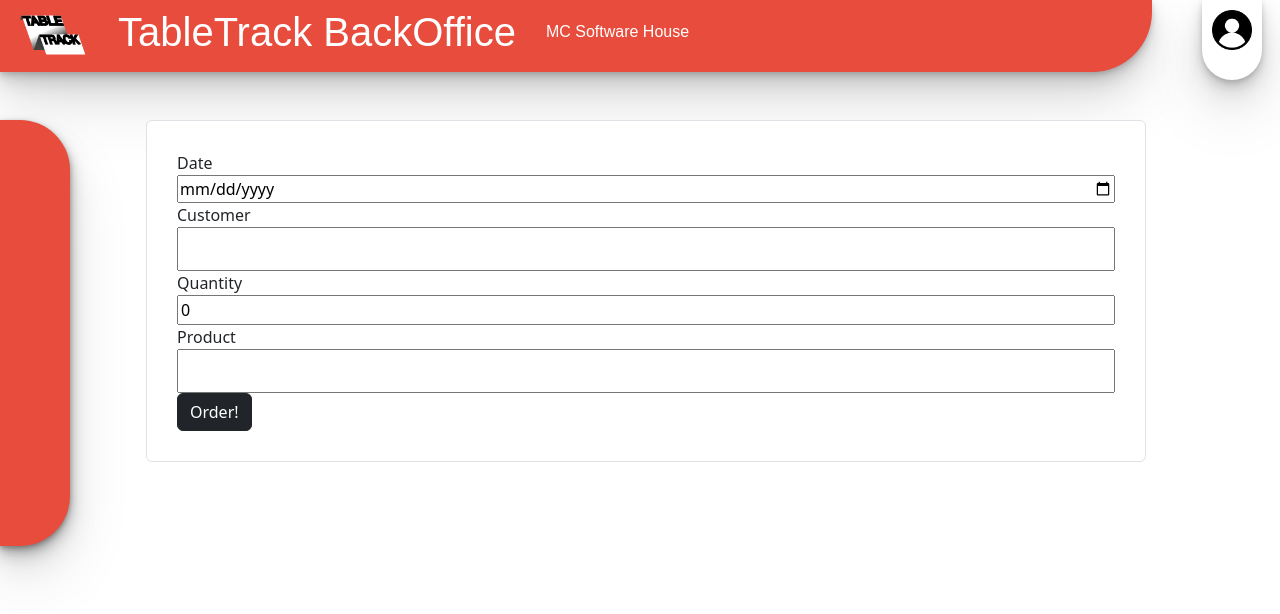
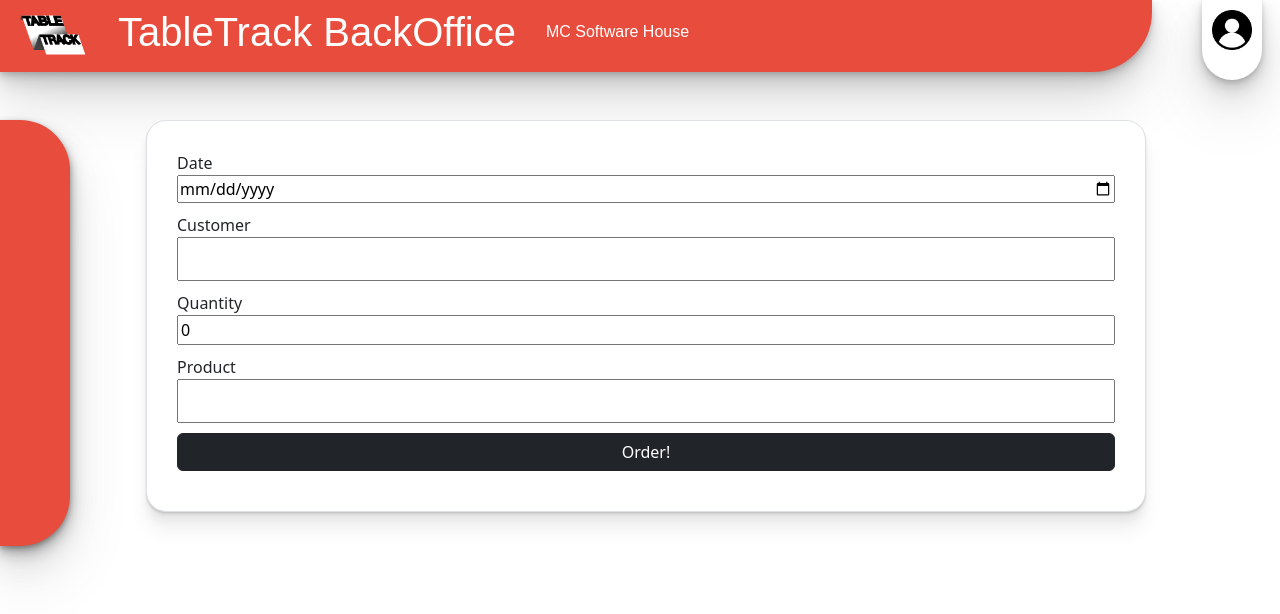
Before and after one commit to Mechiuw/Vue.TableTrack-Website-Back_Office, a Vue app in the folder vue-web-ex01/: page /dashboard/content/orderform in a window 1280 px wide. Shown: the top 614 px of the page. Built offline with nearby package versions, Linux system fonts and the light colour scheme; sample sign-in values are in the browser's storage; some icons are missing.

Commit message:
[FIX] Fixed form style

```diff
--- a/vue-web-ex01/src/components/order/form/OrderForm.vue
+++ b/vue-web-ex01/src/components/order/form/OrderForm.vue
@@ -1,11 +1,11 @@
 <template>
   <div class="container">
     <form @submit.prevent="addOrder" class="form-control ordr-form">
-      <div>
+      <div class="input-div">
         <label for="order-date">Date</label>
         <input v-model="orderDate" type="date" id="order-date" class="order-inputs">
       </div>
-      <div>
+      <div class="input-div">
         <label for="customer-select">Customer</label>
         <Autocomplete
           v-model="selectedCustomer"
@@ -14,11 +14,11 @@
           placeholder="Search for customer..."
         />
       </div>
-      <div>
+      <div class="input-div">
         <label for="order-quantity-product">Quantity</label>
         <input v-model="orderQuantity" type="number" id="order-quantity-product" min="1" class="order-inputs"/>
       </div>
-      <div>
+      <div class="input-div">
         <label for="order-product">Product</label>
         <Autocomplete
           v-model="selectedProduct"
@@ -27,8 +27,8 @@
           placeholder="Search for product..."
         />
       </div>
-      <div>
-        <button class="btn btn-dark" type="submit">Order!</button>
+      <div class="input-div">
+        <button class="btn btn-dark button-order-input" type="submit">Order!</button>
       </div>
     </form>
   </div>
@@ -77,12 +77,5 @@ export default {
 </script>
 
 <style>
-.ordr-form {
-  padding: 30px;
-  width: 100%;
-  height: 100%;
-}
-.order-inputs {
-  width: 100%;
-}
+@import url('../form/OrderFormStyle.css');
 </style>
--- a/vue-web-ex01/src/components/order/form/OrderFormStyle.css
+++ b/vue-web-ex01/src/components/order/form/OrderFormStyle.css
@@ -0,0 +1,22 @@
+.ordr-form {
+    border-radius: 20px;
+    padding: 3%;
+    width: 100%;
+    height: 100%;
+    gap: 100%;
+    box-shadow:
+    0 1px 1px rgba(0, 0, 0, 0.05),
+    0 2px 2px rgba(0, 0, 0, 0.05),
+    0 3px 3px rgba(0, 0, 0, 0.05),
+    0 10px 10px rgba(0, 0, 0, 0.05),
+    0 20px 20px rgba(0, 0, 0, 0.05);
+  }
+  .order-inputs {
+    width: 100%;
+  }
+  .input-div{
+    margin-bottom: 10px;
+  }
+  .button-order-input{
+    width: 100%;
+  }
```
